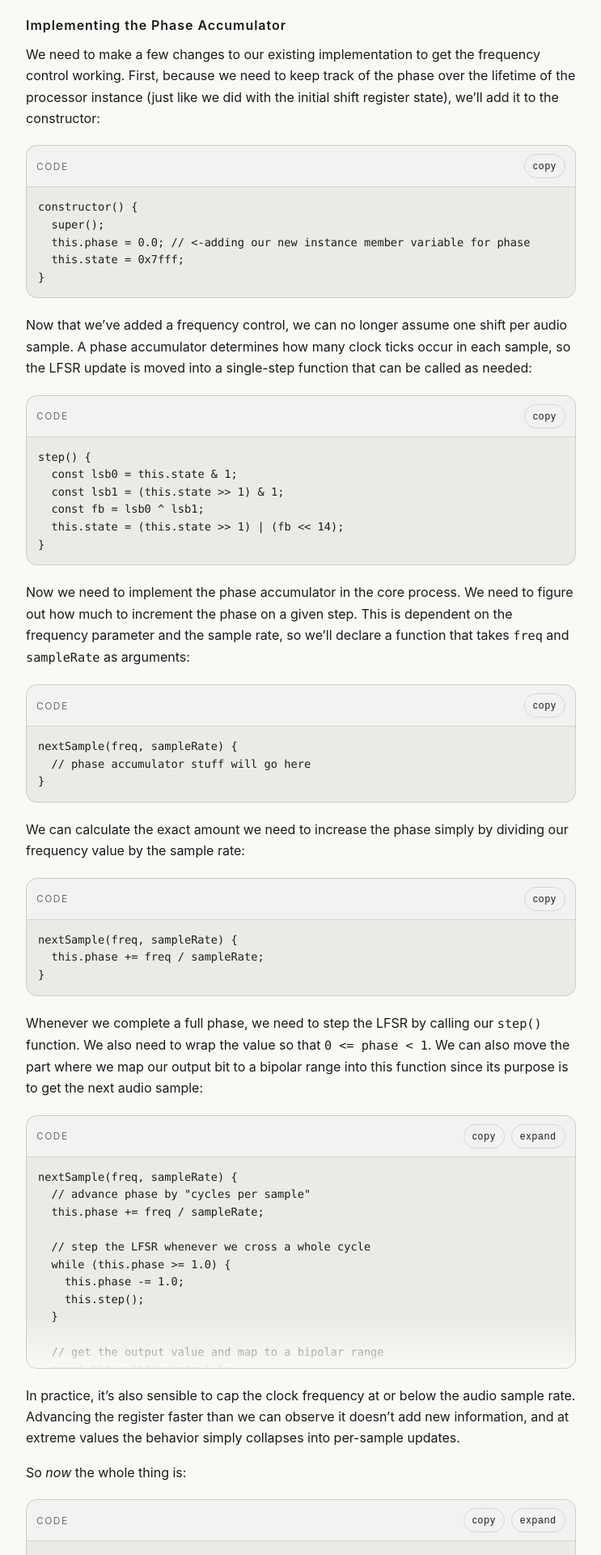
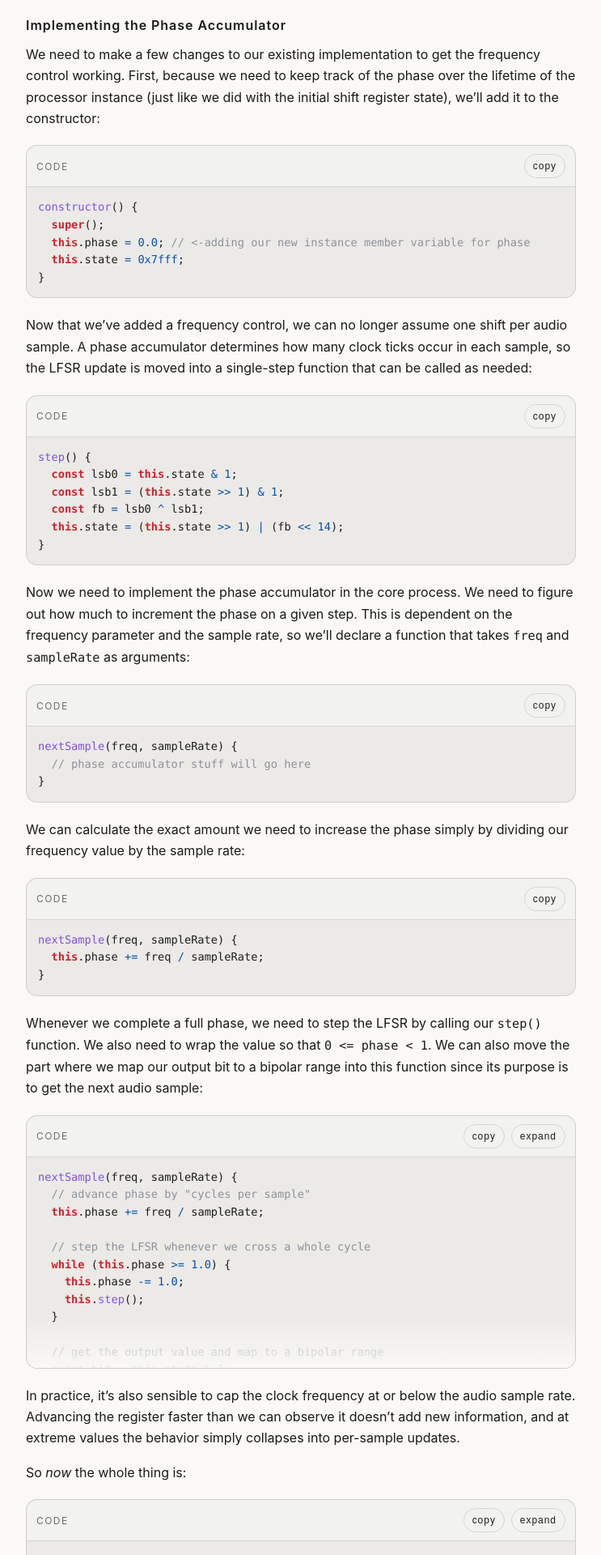
Before and after one commit to mjsyts/mjsyts.github.io, a Jekyll site: the page built from _development/lfsr-noise-part-2.md, in a window 1280 px wide. Shown: the part 1606-3526 px from the top of the page at 81% size, without its empty margins (182-925 px from the left). Built offline with Jekyll 4.4.1, drawn with Linux system fonts in a browser that asks for light colours.

Commit message:
style with rouge, fit syntax highlighting to site theme

```diff
--- a/assets/css/style.css
+++ b/assets/css/style.css
@@ -2,6 +2,9 @@
 @import url("./base/fonts.css");
 @import url("./base/base.css");
 @import url("./base/code-tokens.css");
+
+@import url("./vendor/rouge.css");
+@import url("./vendor/rouge-overrides.css");
 
 @import url("./pages/sd-archive.css");
 @import url("./pages/post.css");
--- /dev/null
+++ b/assets/css/vendor/rouge-overrides.css
@@ -0,0 +1,22 @@
+/* Subtle Rouge adjustments to match site tone */
+
+/* Comments */
+.highlight .c,
+.highlight .c1,
+.highlight .cm {
+  opacity: 0.75;
+}
+
+/* Keywords */
+.highlight .k,
+.highlight .kd,
+.highlight .kn {
+  font-weight: 600;
+}
+
+/* Strings */
+.highlight .s,
+.highlight .s1,
+.highlight .s2 {
+  opacity: 0.9;
+}
```
